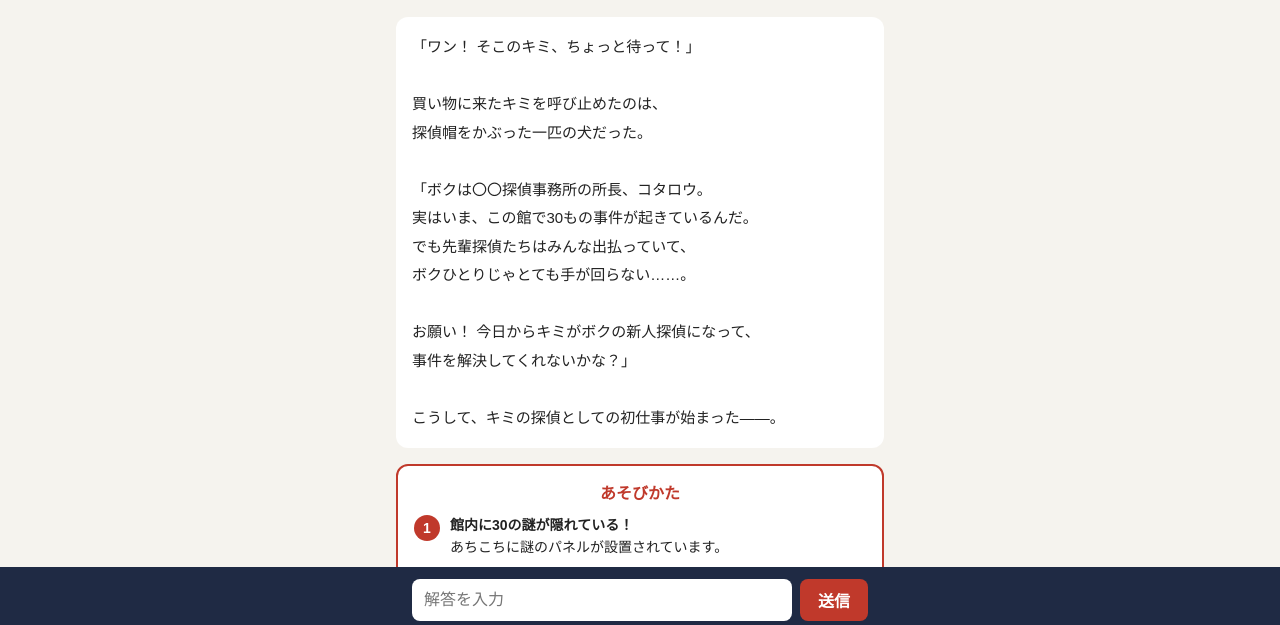
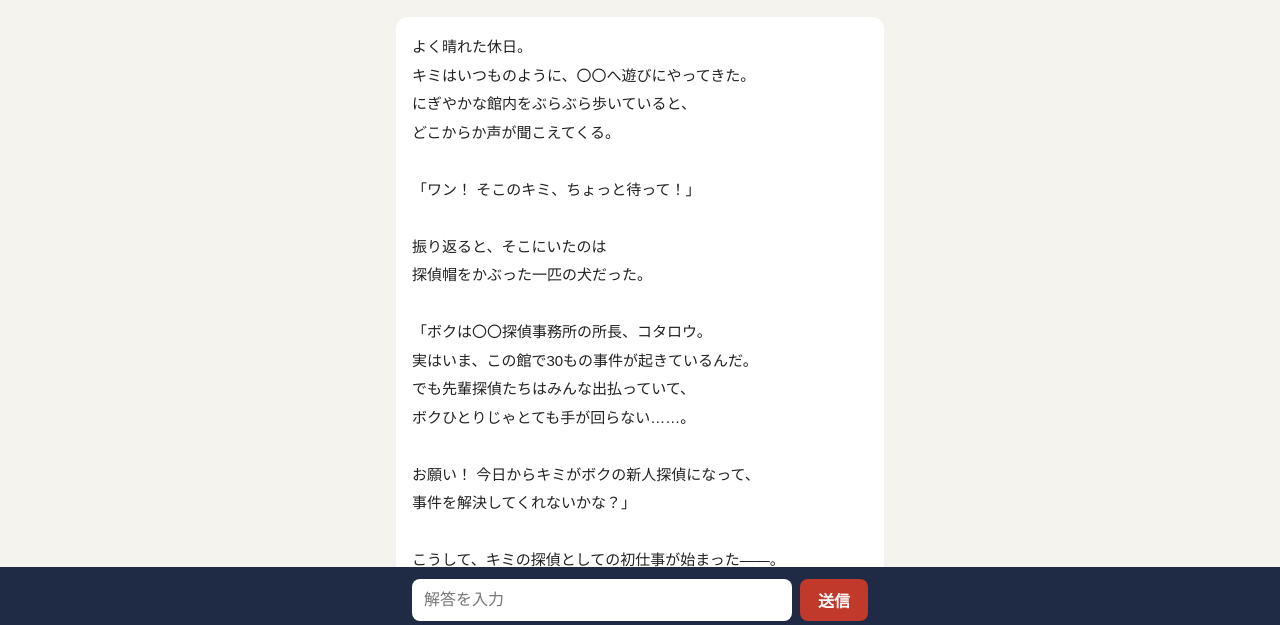
Before and after one commit to fujiharakentaro/shuyu-nazo-mock, a plain HTML site: page index.html in a window 1280 px wide. Shown: the part 167-792 px from the top of the page. Drawn offline with Linux system fonts and the light colour scheme.

Commit message:
プロローグに来館のくだりを追加
Co-Authored-By: Claude Opus 5.5 <noreply@anthropic.com>

```diff
--- a/index.html
+++ b/index.html
@@ -62,9 +62,14 @@ h2{font-size:16px;margin:24px 0 8px;display:flex;justify-content:space-between;a
 <script>
 /* ===== 差し替えはここだけ ===== */
 const TITLE = "タイトルロゴ";
-const PROLOGUE = `「ワン！ そこのキミ、ちょっと待って！」
+const PROLOGUE = `よく晴れた休日。
+キミはいつものように、〇〇へ遊びにやってきた。
+にぎやかな館内をぶらぶら歩いていると、
+どこからか声が聞こえてくる。
 
-買い物に来たキミを呼び止めたのは、
+「ワン！ そこのキミ、ちょっと待って！」
+
+振り返ると、そこにいたのは
 探偵帽をかぶった一匹の犬だった。
 
 「ボクは〇〇探偵事務所の所長、コタロウ。
```
